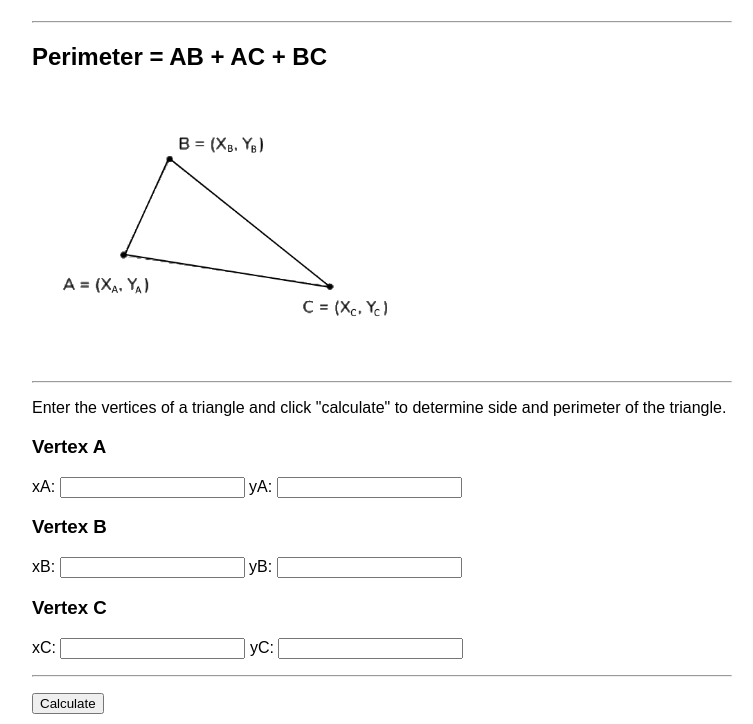
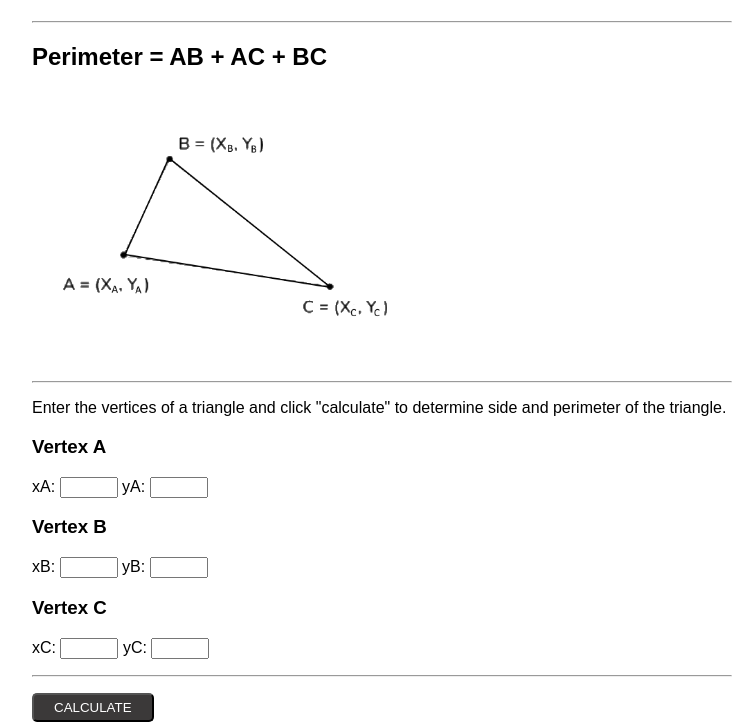
Before and after one commit to aaron2579/triangle-perimeter-start, a plain HTML site: page index.html in a window 1280 px wide. Shown: the part 79-803 px from the top of the page, without its empty margins (258-1011 px from the left). Drawn offline with Linux system fonts and the light colour scheme.

Commit message:
Update style.css

```diff
--- a/style.css
+++ b/style.css
@@ -4,3 +4,16 @@ body {
   padding: 20px;
   font-family: Arial, Helvetica, sans-serif;
 }
+
+button {
+  background-color: rgb(59, 57, 57);
+  color: white;
+  padding: 5px 20px;
+  border-radius: 5px;
+  text-transform: uppercase;
+  cursor: pointer;
+}
+
+input {
+  width: 50px;
+}
```
